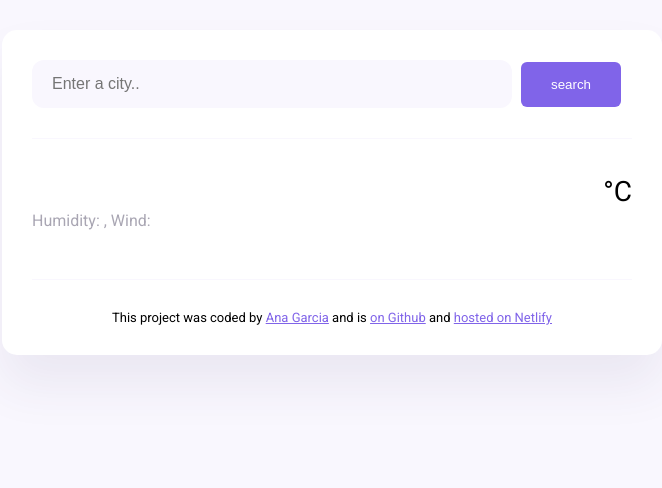
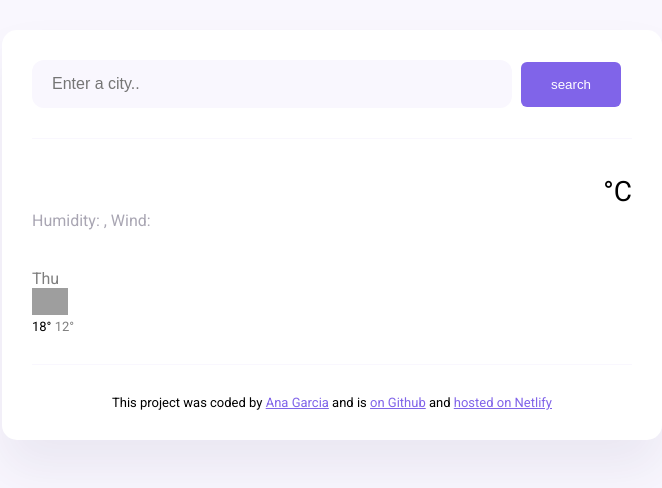
Before and after one commit to Anaaag/vanilla-project, a plain HTML site: page index.html in a window 1280 px wide. Shown: the whole page, without its empty margins (308-970 px from the left). Drawn offline with nearby package versions, Linux system fonts and the light colour scheme; no server answers; grey boxes are pictures that could not be loaded.

Commit message:
added weather forcast dummy data

```diff
--- a/index.html
+++ b/index.html
@@ -10,9 +10,9 @@
     <link
       href="https://fonts.googleapis.com/css2?family=Roboto&display=swap"
       rel="stylesheet"
-      />
+    />
 
-      <script src="https://cdn.jsdelivr.net/npm/axios@1.6.7/dist/axios.min.js"></script>
+    <script src="https://cdn.jsdelivr.net/npm/axios@1.6.7/dist/axios.min.js"></script>
   </head>
   <body>
     <div class="weather-app">
@@ -33,19 +33,37 @@
           <div>
             <h1 class="weather-city" id="weather-city-name"></h1>
             <p class="weather-details">
-            <span id="time"></span>
-            <span id="description"></span>
+              <span id="time"></span>
+              <span id="description"></span>
               <br />
-              Humidity: <strong id="humidity"></strong>, Wind: <strong id="wind-speed"></strong>
+              Humidity: <strong id="humidity"></strong>, Wind:
+              <strong id="wind-speed"></strong>
             </p>
           </div>
           <div class="weather-app-temp-container">
-
-              <div id="icon"></div>
-
+            <div id="icon"></div>
 
             <div class="weather-app-temperature" id="temperature"></div>
             <div class="weather-app-unit">°C</div>
+          </div>
+        </div>
+
+
+        <div class="weather-forcast">
+          <div class="row">
+            <div class="col-2">
+              <div class="weather-forcast-date">Thu</div>
+              <img
+                src="http://openweathermap.org/img/wn/50d@2x.png"
+                alt=""
+                width="36"
+              />
+
+              <div class="weather-forcast-temperatures">
+                <span class="weather-forcast-temperature-max"> 18° </span>
+                <span class="weather-forcast-temperature-min">12°</span>
+              </div>
+            </div>
           </div>
         </div>
       </main>
--- a/src/index.css
+++ b/src/index.css
@@ -102,3 +102,26 @@ footer {
   font-size: 13px;
   font-weight: 500;
 }
+
+.weather-forcast {
+  margin-top: 20px;
+
+
+
+
+
+}
+
+.weather-forcast-date {
+  font-size: 16px;
+  opacity: 0.5;
+
+}
+
+.weather-forcast-temperatures {
+  font-size: 13px;
+}
+
+.weather-forcast-temperature-min {
+  opacity: 0.5;
+}
```
